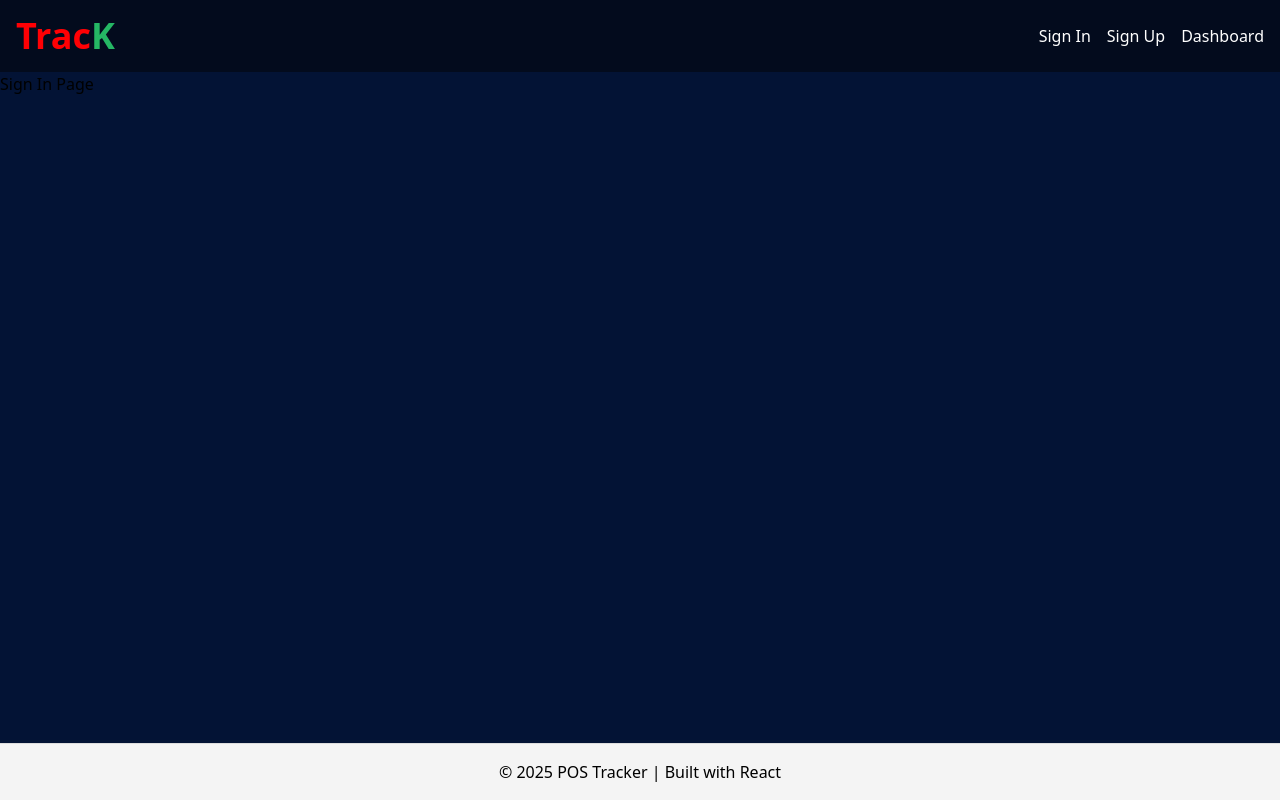
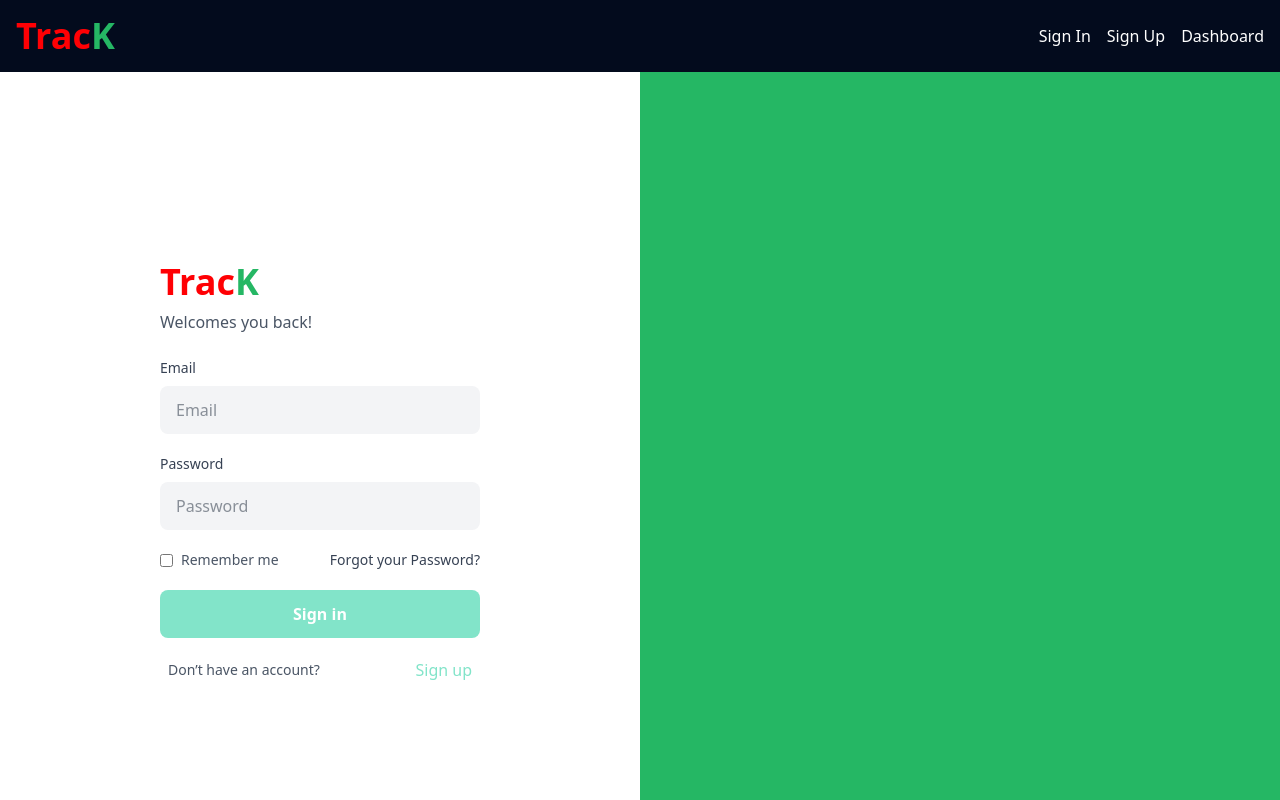
Before and after one commit to KinggPeculiar/TracK, a React (Vite) app: page /signin in a window 1280 px wide. Shown: the top 800 px of the page. Built offline with nearby package versions, Linux system fonts and the light colour scheme.

Commit message:
feat(signin):  build signin page, style with tailwindcss, add password validation

```diff
--- a/src/pages/SignInForm.jsx
+++ b/src/pages/SignInForm.jsx
@@ -1,7 +1,107 @@
-import React from "react";
+import React, { useState } from "react";
 
-function SignIn() {
-    return <h2>Sign In Page</h2>;
+export default function SignIn() {
+  const [passwordFocused, setPasswordFocused] = useState(false);
+  const [password, setPassword] = useState("");
+
+  return (
+    <div className="min-h-screen flex flex-col md:flex-row">
+
+        {/* LEFT SIDE */}
+        <div className="w-full md:w-1/2 flex flex-col justify-center items-center bg-white px-6 py-10">
+            <div>
+                {/* Logo */}
+                <div className="w-full">
+                    <h1 className="text-4xl font-bold mb-2 md:text-left">
+                        <span className="text-[#FF0004]">Trac</span>
+                        <span className="text-[#25B764]">K</span>
+                    </h1>
+                    <p className="text-gray-600 font-medium mb-6 md:text-left">
+                        Welcomes you back!
+                    </p>
+                </div>
+
+                {/* Form */}
+                <form className="w-full max-w-sm space-y-5">
+                    {/* Email Input */}
+                    <label className="block text-gray-700 font-medium text-sm mb-2">Email</label>
+                    <input
+                        type="email"
+                        placeholder="Email"
+                        className="w-80 px-4 py-3 bg-gray-100 rounded-lg outline-none text-gray-800 focus:ring-2 focus:ring-[#25B764]"
+                        required
+                    />
+
+                    {/* Password Input */}
+                    <label className="block text-gray-700 font-medium text-sm mb-2">Password</label>
+                    <div className="relative">
+                        <input
+                        type="password"
+                        placeholder="Password"
+                        className="w-80 px-4 py-3 bg-gray-100 rounded-lg outline-none text-gray-800 focus:ring-2 focus:ring-[#25B764]"
+                        onFocus={() => setPasswordFocused(true)}
+                        onBlur={() => setPasswordFocused(false)}
+                        onChange={(e) => setPassword(e.target.value)}
+                        required
+                        pattern="(?=.*[A-Z])(?=.*[a-z])(?=.*[0-9]).{8,}"
+                        title="Must contain at least 8 characters, one uppercase, one lowercase, and one number"
+                        />
+
+                        {/* Password Validation Tips */}
+                        {passwordFocused && (
+                        <div className="absolute mt-2 bg-white border border-gray-200 shadow-md rounded-lg p-3 text-sm text-gray-700 w-full">
+                            <p className={`${password.length >= 8 ? "text-green-600" : "text-red-500"}`}>
+                            • At least 8 characters
+                            </p>
+                            <p className={`${/[A-Z]/.test(password) ? "text-green-600" : "text-red-500"}`}>
+                            • At least one uppercase letter
+                            </p>
+                            <p className={`${/[a-z]/.test(password) ? "text-green-600" : "text-red-500"}`}>
+                            • At least one lowercase letter
+                            </p>
+                            <p className={`${/[0-9]/.test(password) ? "text-green-600" : "text-red-500"}`}>
+                            • At least one number
+                            </p>
+                        </div>
+                        )}
+                    </div>
+
+                    {/* Remember + Forgot */}
+                    <div className="flex items-center justify-between text-sm">
+                        <label className="flex items-center space-x-2 text-gray-600">
+                        <input
+                            type="checkbox"
+                            className="form-checkbox text-[#25B764] rounded focus:ring-[#25B764]"
+                        />
+                        <span>Remember me</span>
+                        </label>
+                        <a href="#" className="text-gray-700 hover:text-[#25B764]">
+                        Forgot your Password?
+                        </a>
+                    </div>
+
+                    {/* Sign In Button */}
+                    <button
+                        type="submit"
+                        className="w-full bg-[#82e4c9] text-white font-semibold py-3 rounded-lg hover:bg-[#25b764] transition duration-300"
+                    >
+                        Sign in
+                    </button>
+
+                    {/* Signup Link */}
+                    <div className="flex justify-center items-center pl-2 pr-2">
+                        <p className="text-center text-sm text-gray-600 mr-auto">
+                            Don’t have an account?{" "}
+                        </p>
+                        <a href="#" className="relative text-[#82e4c9] no-underline hover:text-[#25b764] transition-colors duration-300 before:content-[''] before:absolute before:bottom-0 before:left-0 before:w-0 before:h-[2px] before:bg-[#25b764] before:transition-all before:duration-300 hover:before:w-full">
+                            Sign up
+                        </a>
+                    </div>
+                </form>
+            </div>
+        </div>
+        {/* RIGHT SIDE */}
+        <div className="w-full md:w-1/2 bg-[#25B764] hidden md:block"></div>
+    </div>
+  );
 }
-
-export default SignIn;
```
